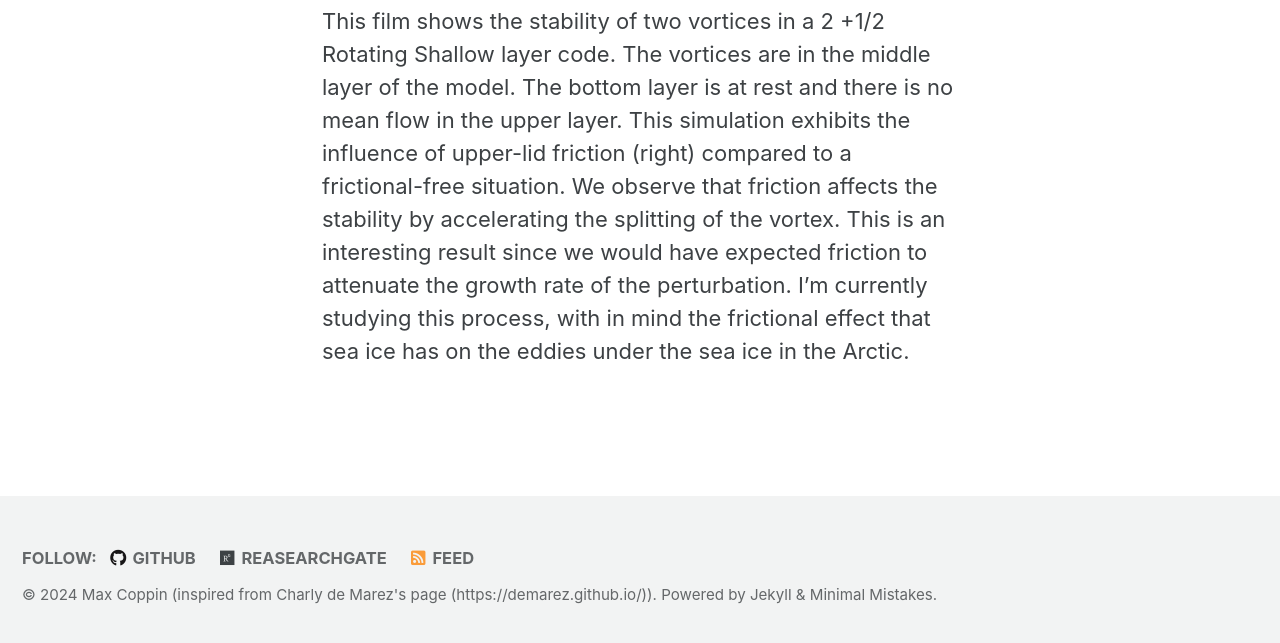
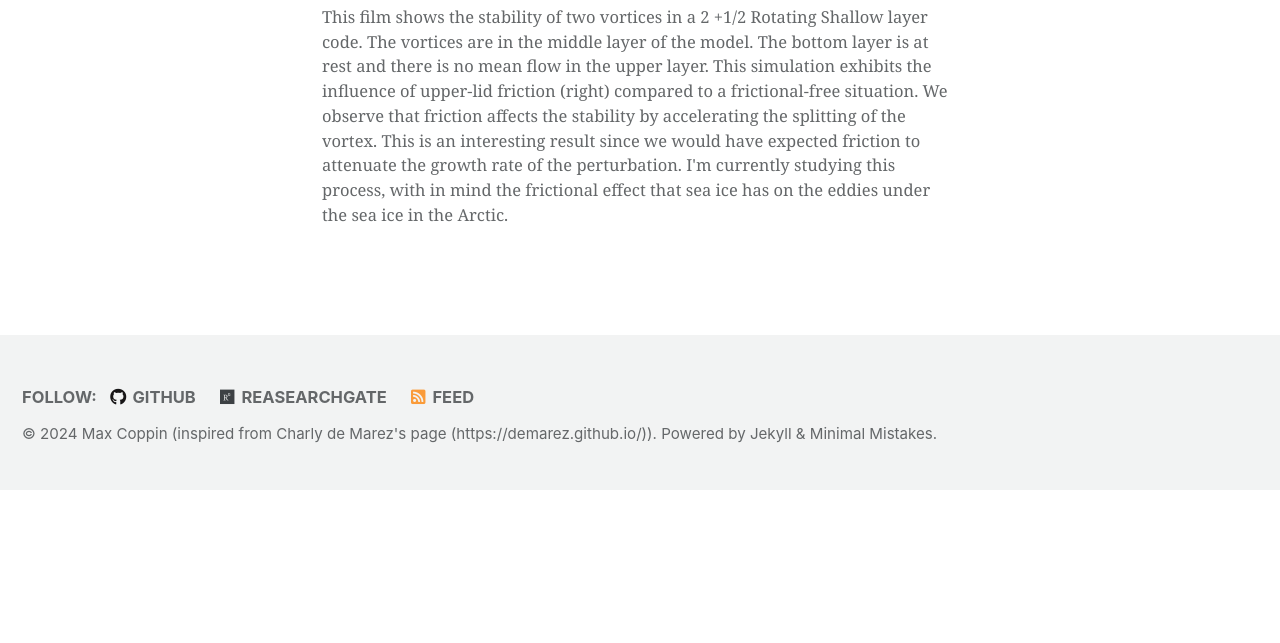
Before and after one commit to Max-Coppin/max-coppin.github.io, a Jekyll site: the page built from _pages/Movie.md, in a window 1280 px wide and 900 px high, scrolled down 1720 px, cut to the strip 255-898 px from the top of the window. Built offline with Jekyll 4.4.1, drawn with Linux system fonts in a browser that asks for light colours; cached includes are drawn as plain includes; after the commit the page ends 2465 px from its top, so only the background shows below that.

Commit message:
Update Movie.md

```diff
--- a/_pages/Movie.md
+++ b/_pages/Movie.md
@@ -34,6 +34,8 @@ Video of surface temperature captured by an infrared camera. The experiment cons
   <source src="/file/stabilite.mp4" type="video/mp4">
   Votre navigateur ne prend pas en charge la balise vidéo.
 </video>
+<figcaption>
 This film shows the stability of two vortices in a 2 +1/2 Rotating Shallow layer code. The vortices are in the middle layer of the model. The bottom layer is at rest and there is no mean flow in the upper layer. This simulation exhibits the influence of upper-lid friction (right) compared to a frictional-free situation.
 We observe that friction affects the stability by accelerating the splitting of the vortex. This is an interesting result since we would have expected friction to attenuate the growth rate of the perturbation.
 I'm currently studying this process, with in mind the frictional effect that sea ice has on the eddies under the sea ice in the Arctic.
+</figcaption>
```
